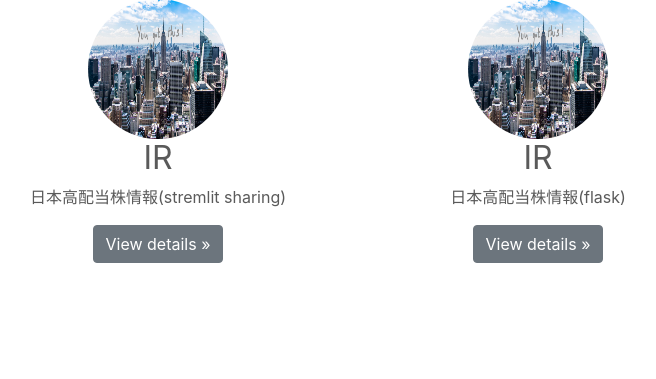
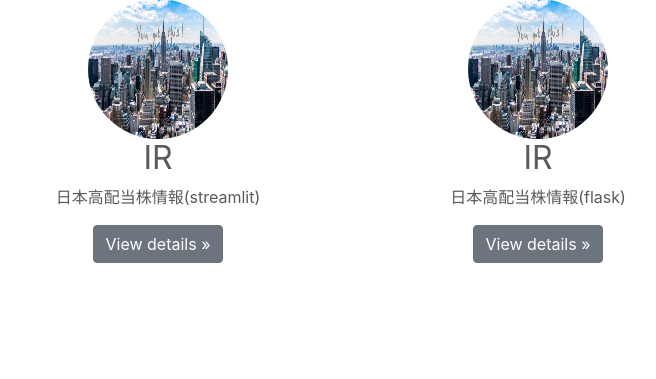
Before and after one commit to believeriver/django_myproject2, a Django app: template templates/pages/main_home.html in a window 1280 px wide. Shown: the part 1011-1390 px from the top of the page, without its empty margins (102-758 px from the left). Run offline with Django 3.2, Linux system fonts and the light colour scheme; the template is opened without the code that fills it, so the values that code supplies are empty; some libraries are stand-ins or nearby versions.

Commit message:
20240211_01 streamlitへのリンクを修正

```diff
--- a/templates/pages/main_home.html
+++ b/templates/pages/main_home.html
@@ -115,8 +115,8 @@
           <div class="col-lg-4">
             <img class="rounded-circle" src="{% static 'images/header_image3.jpg' %}" alt="Generic placeholder image" width="140" height="140">
             <h2>IR</h2>
-            <p>日本高配当株情報(stremlit sharing)</p>
-            <p><a class="btn btn-secondary" href="https://jpstockirapp-fwybv8zvbupbzosmpumdrb.streamlit.app/" role="button" target="_blank">View details &raquo;</a></p>
+            <p>日本高配当株情報(streamlit)</p>
+            <p><a class="btn btn-secondary" href="http://nonoco.believeriver.site:8501/" role="button" target="_blank">View details &raquo;</a></p>
           </div><!-- /.col-lg-4 -->
           <div class="col-lg-4">
             <img class="rounded-circle" src="{% static 'images/header_image3.jpg' %}" alt="Generic placeholder image" width="140" height="140">
@@ -148,8 +148,8 @@
             <img class="rounded-circle" src="{% static 'images/header_image3.jpg' %}" alt="Generic placeholder image" width="140" height="140">
             <h2>IR</h2>
             <span class="badge badge-danger">管理者用</span>
-            <p>日本高配当株情報(streamlit:8501)</p>
-            <p><a class="btn btn-secondary" href="http://nonoco.believeriver.site:8501/" role="button" target="_blank">View details &raquo;</a></p>
+            <p>日本高配当株情報(streamlit sharing)</p>
+            <p><a class="btn btn-secondary" href="https://jpstockirapp-fwybv8zvbupbzosmpumdrb.streamlit.app/" role="button" target="_blank">View details &raquo;</a></p>
           </div><!-- /.col-lg-4 -->
           <div class="col-lg-4">
             <img class="rounded-circle" src="{% static 'images/home-img3.jpg' %}" alt="Generic placeholder image" width="140" height="140">
```
